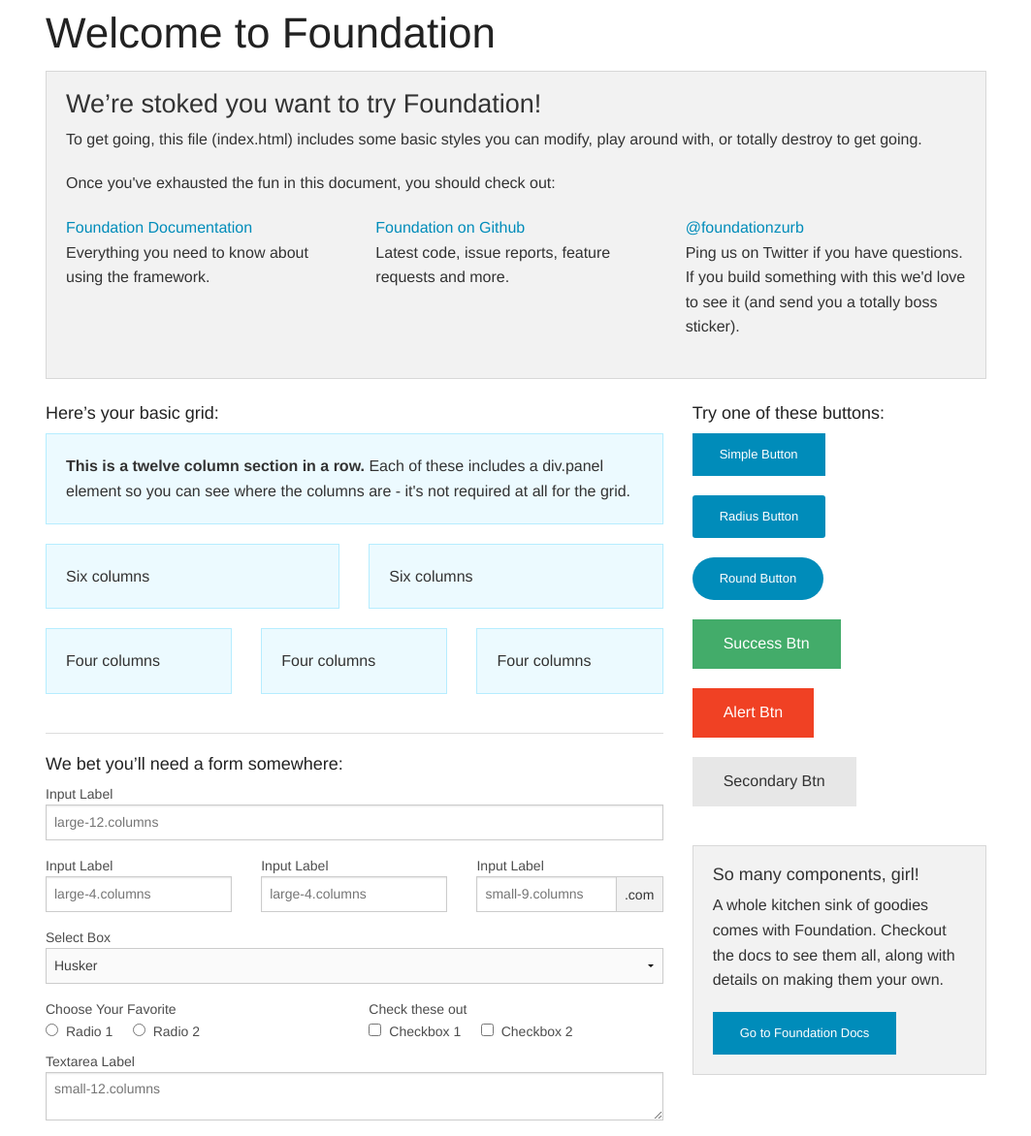
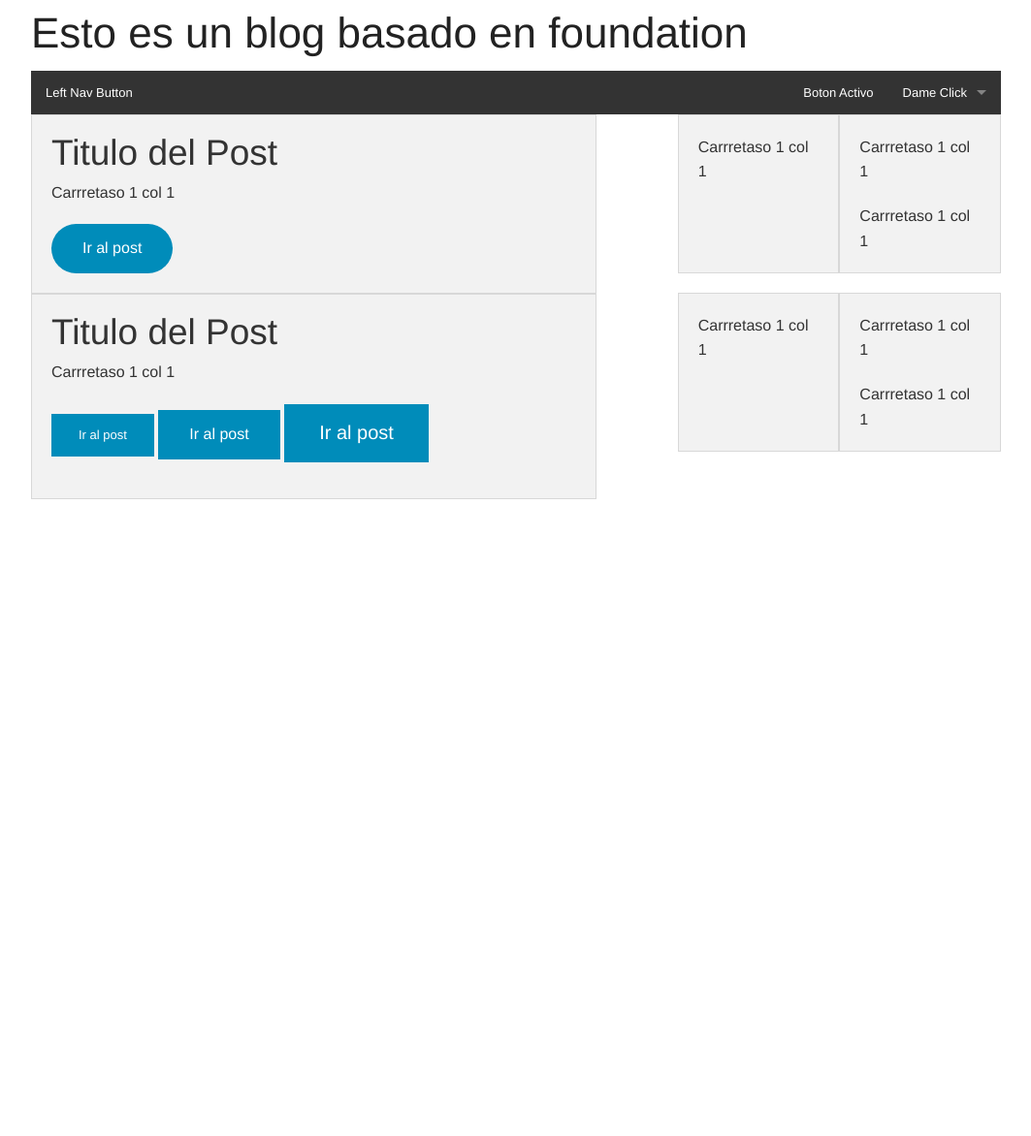
Before and after one commit to handark/curso-frontend, a website: page index.html in a window 1280 px wide. Shown: the whole page at 97% size, without its empty margins (108-1171 px from the left). After the commit the page ends 800 px from the top, so only its background shows below. Drawn offline with Linux system fonts and the light colour scheme.

Commit message:
Integracion con foundation

```diff
--- a/index.html
+++ b/index.html
@@ -1,162 +1,81 @@
 <!doctype html>
-<html class="no-js" lang="en">
+<html>
 	<head>
-    <meta charset="utf-8" />
+		<meta charset='UTF-8' />
 	    <meta name="viewport" content="width=device-width, initial-scale=1.0" />
-    <title>Foundation | Welcome</title>
+	    <title>Curso | Welcome</title>
 	    <link rel="stylesheet" href="css/foundation.css" />
 	    <script src="js/vendor/modernizr.js"></script>
 	</head>
 	<body>
+		<section class="row">
+			<h1>
+				Esto es un blog basado en foundation
+			</h1>
+			<nav class="top-bar" data-topbar role="navigation">
+			  <ul class="title-area">
+			    <li class="name">
+			      <!-- <h1><a href="#">My Site</a></h1> -->
+			    </li>
+			     <!-- Remove the class "menu-icon" to get rid of menu icon. Take out "Menu" to just have icon alone -->
+			    <li class="toggle-topbar menu-icon"><a href="#"><span>Menu</span></a></li>
+			  </ul>
 
-    <div class="row">
-      <div class="large-12 columns">
-        <h1>Welcome to Foundation</h1>
-      </div>
-    </div>
+			  <section class="top-bar-section">
+			    <!-- Right Nav Section -->
+			    <ul class="right">
+			      <li><a href="#">Boton Activo</a></li>
+			      <li class="has-dropdown">
+			        <a href="#">Dame Click</a>
+			        <ul class="dropdown">
+			          <li><a href="#">Primer link del dropdown</a></li>
+			        </ul>
+			      </li>
+			    </ul>
 
-    <div class="row">
-      <div class="large-12 columns">
-      	<div class="panel">
-	        <h3>We&rsquo;re stoked you want to try Foundation! </h3>
-	        <p>To get going, this file (index.html) includes some basic styles you can modify, play around with, or totally destroy to get going.</p>
-	        <p>Once you've exhausted the fun in this document, you should check out:</p>
-	        <div class="row">
-	        	<div class="large-4 medium-4 columns">
-	    		<p><a href="http://foundation.zurb.com/docs">Foundation Documentation</a><br />Everything you need to know about using the framework.</p>
-	    	</div>
-	        	<div class="large-4 medium-4 columns">
-	        		<p><a href="http://github.com/zurb/foundation">Foundation on Github</a><br />Latest code, issue reports, feature requests and more.</p>
-	        	</div>
-	        	<div class="large-4 medium-4 columns">
-	        		<p><a href="http://twitter.com/foundationzurb">@foundationzurb</a><br />Ping us on Twitter if you have questions. If you build something with this we'd love to see it (and send you a totally boss sticker).</p>
-	        	</div>
-					</div>
-      	</div>
-      </div>
-    </div>
-
-    <div class="row">
-      <div class="large-8 medium-8 columns">
-        <h5>Here&rsquo;s your basic grid:</h5>
-        <!-- Grid Example -->
-
-        <div class="row">
-          <div class="large-12 columns">
-            <div class="callout panel">
-              <p><strong>This is a twelve column section in a row.</strong> Each of these includes a div.panel element so you can see where the columns are - it's not required at all for the grid.</p>
-            </div>
-          </div>
-        </div>
-        <div class="row">
-          <div class="large-6 medium-6 columns">
-            <div class="callout panel">
-              <p>Six columns</p>
-            </div>
-          </div>
-          <div class="large-6 medium-6 columns">
-            <div class="callout panel">
-              <p>Six columns</p>
-            </div>
-          </div>
-        </div>
-        <div class="row">
-          <div class="large-4 medium-4 small-4 columns">
-            <div class="callout panel">
-              <p>Four columns</p>
-            </div>
-          </div>
-          <div class="large-4 medium-4 small-4 columns">
-            <div class="callout panel">
-              <p>Four columns</p>
-            </div>
-          </div>
-          <div class="large-4 medium-4 small-4 columns">
-            <div class="callout panel">
-              <p>Four columns</p>
-            </div>
-          </div>
-        </div>
-
-        <hr />
-
-        <h5>We bet you&rsquo;ll need a form somewhere:</h5>
-        <form>
-				  <div class="row">
-				    <div class="large-12 columns">
-				      <label>Input Label</label>
-				      <input type="text" placeholder="large-12.columns" />
-				    </div>
-				  </div>
-				  <div class="row">
-				    <div class="large-4 medium-4 columns">
-				      <label>Input Label</label>
-				      <input type="text" placeholder="large-4.columns" />
-				    </div>
-				    <div class="large-4 medium-4 columns">
-				      <label>Input Label</label>
-				      <input type="text" placeholder="large-4.columns" />
-				    </div>
-				    <div class="large-4 medium-4 columns">
-				      <div class="row collapse">
-				        <label>Input Label</label>
-				        <div class="small-9 columns">
-				          <input type="text" placeholder="small-9.columns" />
-				        </div>
-				        <div class="small-3 columns">
-				          <span class="postfix">.com</span>
-				        </div>
-				      </div>
-				    </div>
-				  </div>
-				  <div class="row">
-				    <div class="large-12 columns">
-				      <label>Select Box</label>
-				      <select>
-				        <option value="husker">Husker</option>
-				        <option value="starbuck">Starbuck</option>
-				        <option value="hotdog">Hot Dog</option>
-				        <option value="apollo">Apollo</option>
-				      </select>
-				    </div>
-				  </div>
-				  <div class="row">
-				    <div class="large-6 medium-6 columns">
-				      <label>Choose Your Favorite</label>
-				      <input type="radio" name="pokemon" value="Red" id="pokemonRed"><label for="pokemonRed">Radio 1</label>
-				      <input type="radio" name="pokemon" value="Blue" id="pokemonBlue"><label for="pokemonBlue">Radio 2</label>
-				    </div>
-				    <div class="large-6 medium-6 columns">
-				      <label>Check these out</label>
-				      <input id="checkbox1" type="checkbox"><label for="checkbox1">Checkbox 1</label>
-				      <input id="checkbox2" type="checkbox"><label for="checkbox2">Checkbox 2</label>
-				    </div>
-				  </div>
-				  <div class="row">
-				    <div class="large-12 columns">
-				      <label>Textarea Label</label>
-				      <textarea placeholder="small-12.columns"></textarea>
-				    </div>
-				  </div>
-				</form>
-      </div>
-
-      <div class="large-4 medium-4 columns">
-			  <h5>Try one of these buttons:</h5>
-			  <p><a href="#" class="small button">Simple Button</a><br/>
-        <a href="#" class="small radius button">Radius Button</a><br/>
-        <a href="#" class="small round button">Round Button</a><br/>
-        <a href="#" class="medium success button">Success Btn</a><br/>
-        <a href="#" class="medium alert button">Alert Btn</a><br/>
-        <a href="#" class="medium secondary button">Secondary Btn</a></p>
-				<div class="panel">
-        	<h5>So many components, girl!</h5>
-        	<p>A whole kitchen sink of goodies comes with Foundation. Checkout the docs to see them all, along with details on making them your own.</p>
-        	<a href="http://foundation.zurb.com/docs/" class="small button">Go to Foundation Docs</a>
-        </div>
-      </div>
-    </div>
-
+			    <!-- Left Nav Section -->
+			    <ul class="left">
+			      <li><a href="#">Left Nav Button</a></li>
+			    </ul>
+			  </section>
+			</nav>
+		</section>
+		<section class="row">
+			<section class="small-12 medium-8 large-7 columns">
+				<article class="row panel">
+					<h2>Titulo del Post</h2>
+					<p>Carrretaso 1 col 1</p>
+					<a href="" class="button radius round">Ir al post</a>
+				</article>
+				<article class="row panel	">
+					<h2>Titulo del Post</h2>
+					<p>Carrretaso 1 col 1</p>
+					<a href="" class="button small">Ir al post</a>
+					<a href="" class="button medium">Ir al post</a>
+					<a href="" class="button large">Ir al post</a>
+				</article>
+			</section>
+			<section class="small-12 medium-4 large-4 columns">
+				<section class="row" data-equalizer >
+					<article class="small-6 columns panel" data-equalizer-watch >
+						<p>Carrretaso 1 col 1</p>
+					</article>
+					<article class="small-6 columns panel" data-equalizer-watch >
+						<p>Carrretaso 1 col 1</p>
+						<p>Carrretaso 1 col 1</p>
+					</article>
+				</section>
+				<section class="row" data-equalizer >
+					<article class="small-6 columns panel" data-equalizer-watch >
+						<p>Carrretaso 1 col 1</p>
+					</article>
+					<article class="small-6 columns panel" data-equalizer-watch>
+						<p>Carrretaso 1 col 1</p>
+						<p>Carrretaso 1 col 1</p>
+					</article>
+				</section>
+			</section>
+		</section>
 	    <script src="js/vendor/jquery.js"></script>
 	    <script src="js/foundation.min.js"></script>
 	    <script>
```
Also changed, not shown: Gruntfile.js (added, +27 -0 lines), package.json (added, +16 -0 lines). Lines whose indentation alone changed are shown as unchanged.
